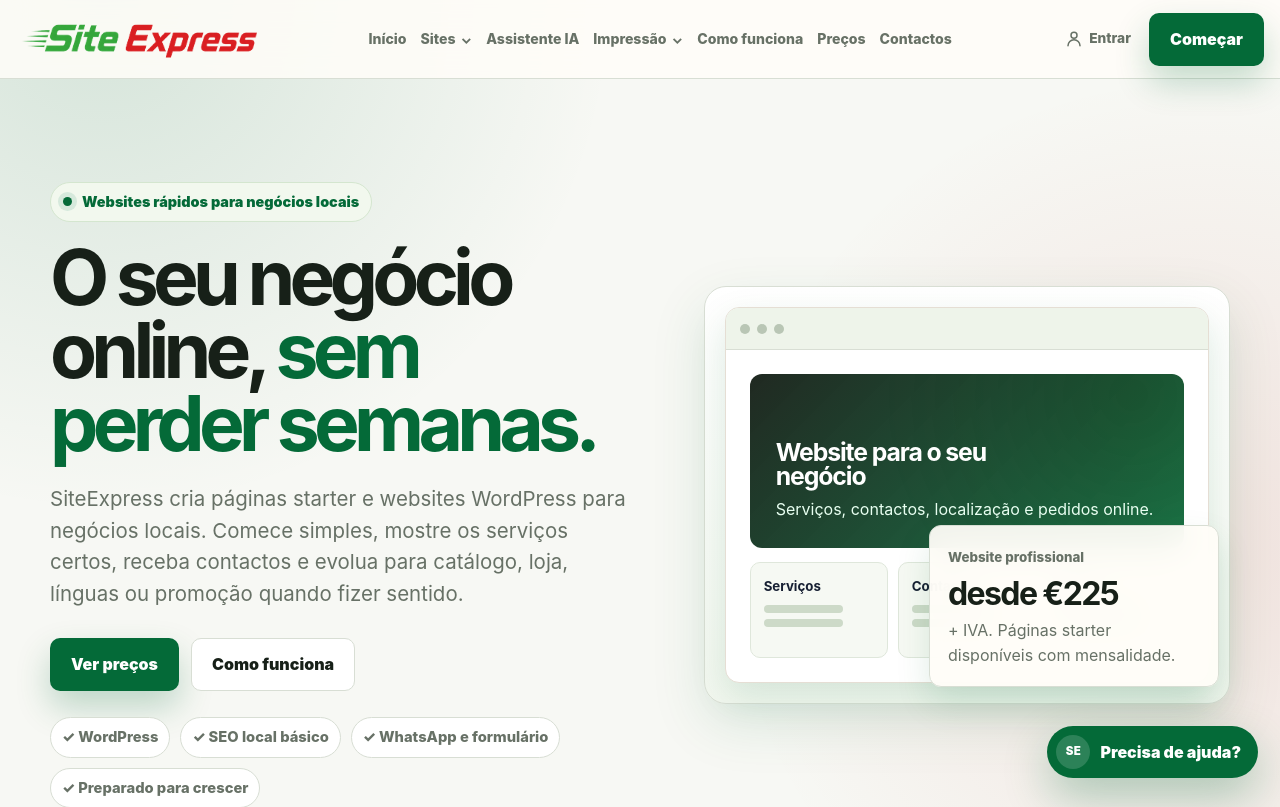
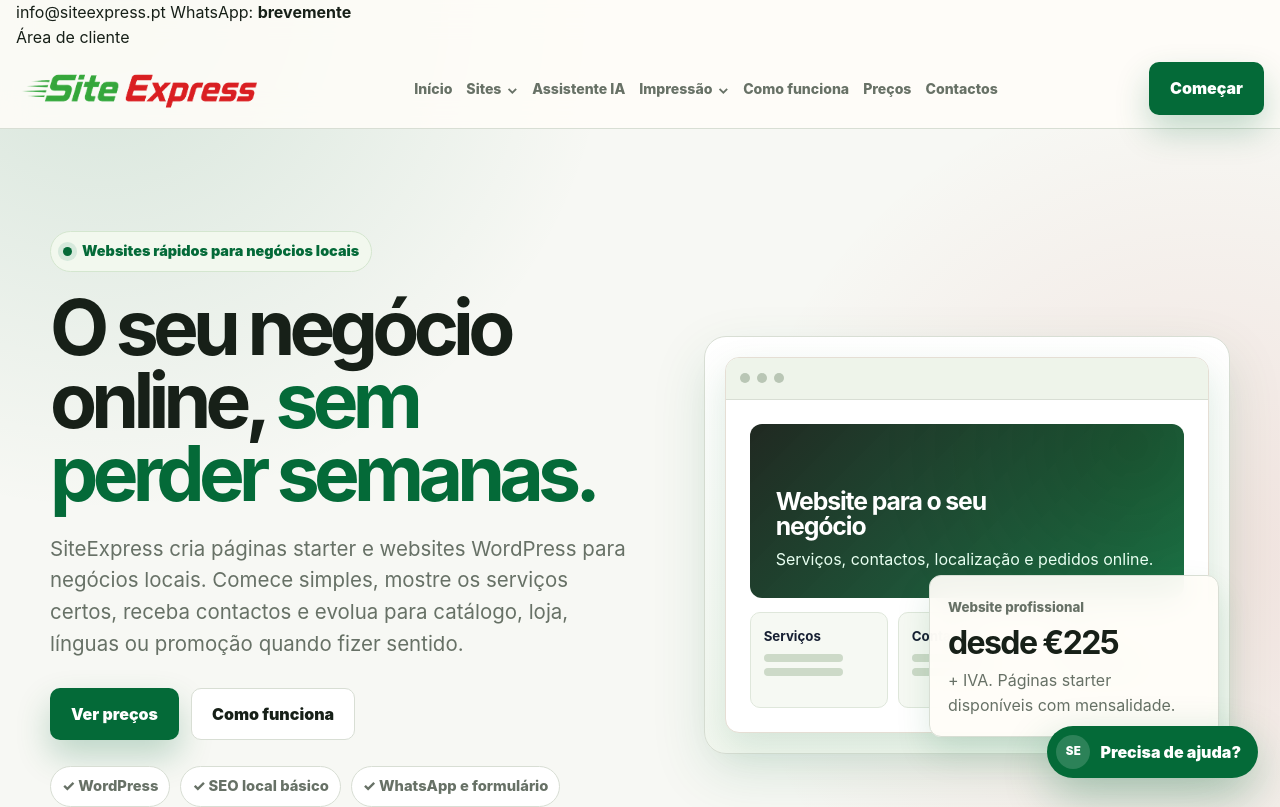
Before and after one commit to joaomcorreia/siteexpress.pt, a Django app: page /pt/ in a window 1280 px wide. Shown: the top 807 px of the page. Run offline with Django 5.2, Linux system fonts and the light colour scheme.

Commit message:
Add the public contact utility bar

```diff
--- a/backend/onboarding/templates/onboarding/_public_header.html
+++ b/backend/onboarding/templates/onboarding/_public_header.html
@@ -1,5 +1,30 @@
 {% load static %}
 <header class="topbar">
+  <div class="utility-bar">
+    <div class="wrap utility-bar-inner">
+      <div class="utility-contact">
+        <a class="utility-email" href="mailto:{{ siteexpress_contact.email }}">{{ siteexpress_contact.email }}</a>
+        {% if siteexpress_contact.whatsapp_url %}
+          <a class="utility-whatsapp" href="{{ siteexpress_contact.whatsapp_url }}" target="_blank" rel="noopener">WhatsApp: <strong>{{ siteexpress_contact.whatsapp_number }}</strong></a>
+        {% else %}
+          <span class="utility-whatsapp">WhatsApp: <strong>brevemente</strong></span>
+        {% endif %}
+      </div>
+
+      <div class="utility-actions">
+        {% if siteexpress_contact.facebook_url or siteexpress_contact.instagram_url or siteexpress_contact.linkedin_url or siteexpress_contact.google_business_url %}
+        <nav class="utility-socials" aria-label="Redes sociais">
+          {% if siteexpress_contact.facebook_url %}<a href="{{ siteexpress_contact.facebook_url }}" target="_blank" rel="noopener" aria-label="Facebook" title="Facebook"><span aria-hidden="true">f</span></a>{% endif %}
+          {% if siteexpress_contact.instagram_url %}<a href="{{ siteexpress_contact.instagram_url }}" target="_blank" rel="noopener" aria-label="Instagram" title="Instagram"><svg aria-hidden="true" viewBox="0 0 24 24" width="15" height="15" fill="none" stroke="currentColor" stroke-width="2"><rect x="3" y="3" width="18" height="18" rx="5"></rect><circle cx="12" cy="12" r="4"></circle><circle cx="17.5" cy="6.5" r="1" fill="currentColor" stroke="none"></circle></svg></a>{% endif %}
+          {% if siteexpress_contact.linkedin_url %}<a class="utility-social-linkedin" href="{{ siteexpress_contact.linkedin_url }}" target="_blank" rel="noopener" aria-label="LinkedIn" title="LinkedIn"><span aria-hidden="true">in</span></a>{% endif %}
+          {% if siteexpress_contact.google_business_url %}<a class="utility-social-google" href="{{ siteexpress_contact.google_business_url }}" target="_blank" rel="noopener" aria-label="Perfil da empresa no Google" title="Google"><span aria-hidden="true">G</span></a>{% endif %}
+        </nav>
+        {% endif %}
+        <a class="utility-customer" href="{% url 'login' %}">Área de cliente</a>
+      </div>
+    </div>
+  </div>
+
   <div class="wrap nav">
     <a class="brand" href="{% url 'siteexpress-landing' %}" aria-label="SiteExpress.pt — início">
       <img class="brand-logo" src="{% static 'core/img/siteexpress/logo.png' %}" alt="Site Express">
@@ -28,13 +53,6 @@
     </nav>
 
     <div class="desktop-nav-actions">
-      <a class="customer-link" href="{% url 'login' %}" aria-label="Área de cliente" title="Área de cliente">
-        <svg aria-hidden="true" viewBox="0 0 24 24" width="18" height="18" fill="none" stroke="currentColor" stroke-width="2" stroke-linecap="round" stroke-linejoin="round">
-          <path d="M20 21a8 8 0 0 0-16 0"></path>
-          <circle cx="12" cy="7" r="4"></circle>
-        </svg>
-        <span>Entrar</span>
-      </a>
       <a class="btn btn-primary nav-cta" href="{% url 'onboarding' %}">Começar</a>
     </div>
 
```
